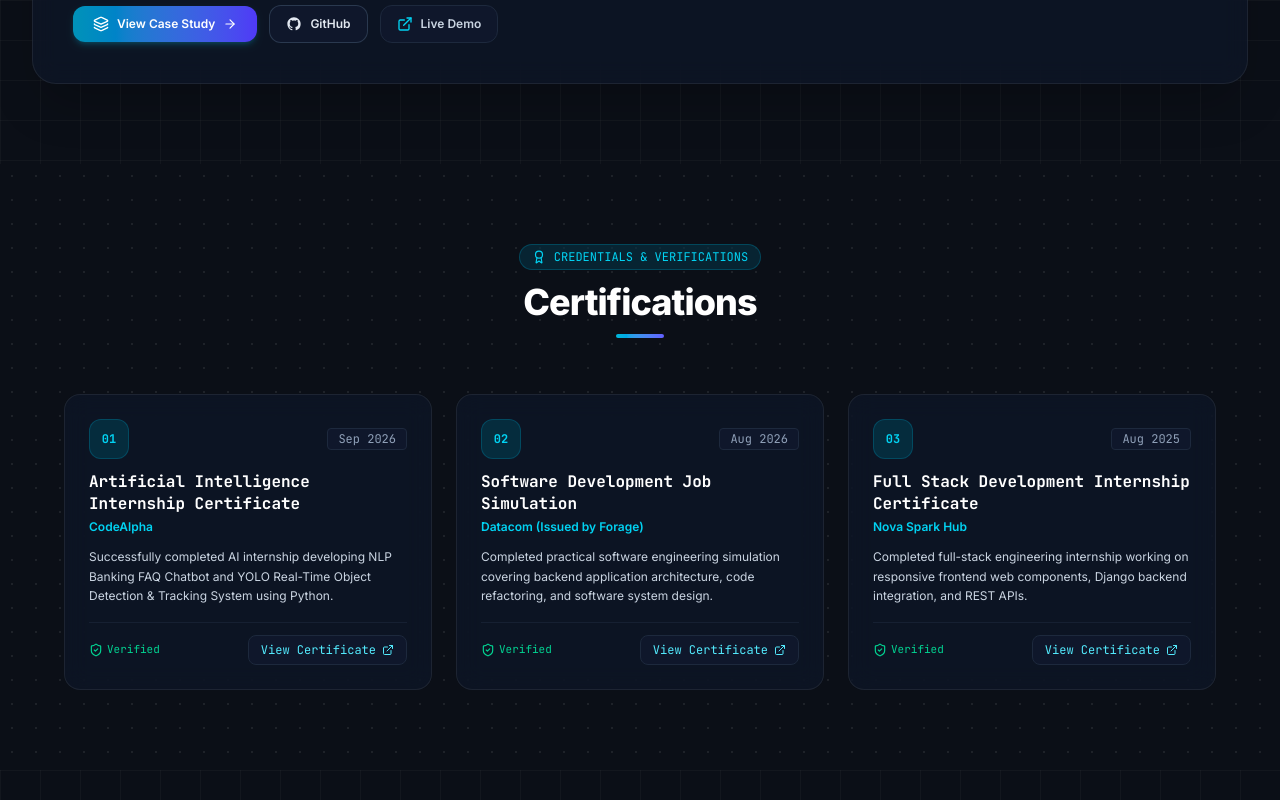
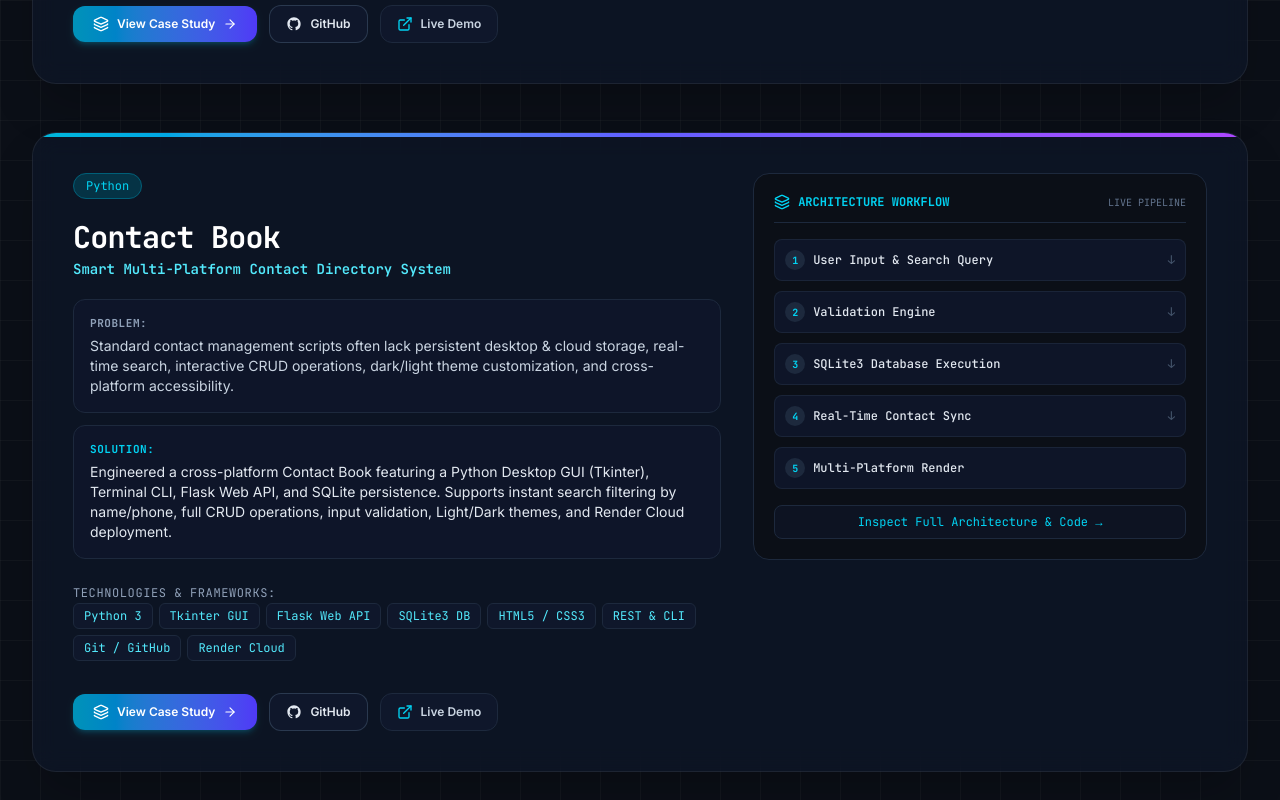
Before and after one commit to Lokesh-ig/personal-portfolio, a React (Vite) app: page / in a window 1280 px wide. Shown: the part 7900-8700 px from the top of the page. Built offline with nearby package versions, Linux system fonts and the light colour scheme.

Commit message:
Add Contact Book project to portfolio

```diff
--- a/src/data/portfolioData.ts
+++ b/src/data/portfolioData.ts
@@ -616,6 +616,89 @@
       outcome:
         'Delivered an engaging multi-platform Rock-Paper-Scissors gaming application deployed on Netlify with native Python desktop GUI support.'
     }
+  },
+  {
+    id: 'contact-book',
+    title: 'Contact Book',
+    subtitle: 'Smart Multi-Platform Contact Directory System',
+    category: 'Python',
+    featured: false,
+    description:
+      'Engineered a cross-platform Contact Book application featuring a Python Desktop GUI (Tkinter), Terminal CLI, Flask Web API, and SQLite persistence.',
+    problem:
+      'Standard contact management scripts often lack persistent desktop & cloud storage, real-time search, interactive CRUD operations, dark/light theme customization, and cross-platform accessibility.',
+    solution:
+      'Engineered a cross-platform Contact Book featuring a Python Desktop GUI (Tkinter), Terminal CLI, Flask Web API, and SQLite persistence. Supports instant search filtering by name/phone, full CRUD operations, input validation, Light/Dark themes, and Render Cloud deployment.',
+    technologies: ['Python 3', 'Tkinter GUI', 'Flask Web API', 'SQLite3 DB', 'HTML5 / CSS3', 'REST & CLI', 'Git / GitHub', 'Render Cloud'],
+    features: [
+      'Instant real-time search filtering by name or phone number',
+      'Full CRUD (Create, Read, Update, Delete) contact operations',
+      'Input validation for email formatting and phone number structures',
+      'Python Desktop GUI (Tkinter), Terminal CLI, and Flask Web API',
+      'Light and Dark theme customization',
+      'Render Cloud live web deployment'
+    ],
+    githubUrl: 'https://github.com/Lokesh-ig/CodSoft-Contact-Book',
+    liveDemoUrl: 'https://contact-book-joew.onrender.com',
+    caseStudy: {
+      problem:
+        'Standard contact management scripts often lack persistent desktop & cloud storage, real-time search, interactive CRUD operations, dark/light theme customization, and cross-platform accessibility.',
+      approach:
+        'Designed a multi-interface architecture combining Python Tkinter for native desktop execution with a Flask Web API and SQLite3 database deployed on Render Cloud.',
+      architectureDescription:
+        'User inputs query or contact action; Validation Engine checks email/phone formatting, SQLite3 executes CRUD operation, Real-Time Sync updates contact lists, and state renders on Desktop GUI or Render Web.',
+      architectureSteps: [
+        {
+          step: 1,
+          title: 'User Input & Search Query',
+          description: 'User inputs contact fields or live search query (Name / Phone).',
+          type: 'input'
+        },
+        {
+          step: 2,
+          title: 'Validation Engine',
+          description: 'Validates email formatting and phone number structures.',
+          type: 'service'
+        },
+        {
+          step: 3,
+          title: 'SQLite3 Database Execution',
+          description: 'Executes CRUD operations against persistent SQLite database.',
+          type: 'service'
+        },
+        {
+          step: 4,
+          title: 'Real-Time Contact Sync',
+          description: 'Updates contact list and detail views in real time.',
+          type: 'model'
+        },
+        {
+          step: 5,
+          title: 'Multi-Platform Render',
+          description: 'Renders updated state on Python Desktop GUI (Tkinter) or Render Web.',
+          type: 'output'
+        }
+      ],
+      technologiesUsed: [
+        { category: 'Frontend & Desktop GUI', stack: ['Python Tkinter', 'HTML5', 'CSS3', 'JavaScript'] },
+        { category: 'Backend Engine & DB', stack: ['Python 3.x', 'Flask API', 'SQLite3'] },
+        { category: 'Deployment & Hosting', stack: ['Render Cloud', 'Gunicorn', 'Git', 'GitHub'] }
+      ],
+      keyFeatures: [
+        'Real-time search filtering by contact name or phone number.',
+        'Full CRUD capabilities with input validation safeguards.',
+        'Cross-platform execution across Python Tkinter desktop GUI and Render web app.',
+        'Persistent SQLite database storage.'
+      ],
+      challengesAndSolutions: [
+        {
+          challenge: 'Ensuring instant UI list updating without freezing the desktop GUI or web view during database writes.',
+          solution: 'Optimized SQLite query indexing and lightweight state syncing between data models and UI views.'
+        }
+      ],
+      outcome:
+        'Successfully built and deployed a multi-platform contact management system on Render Cloud with desktop Tkinter support.'
+    }
   }
 ];
 
```
